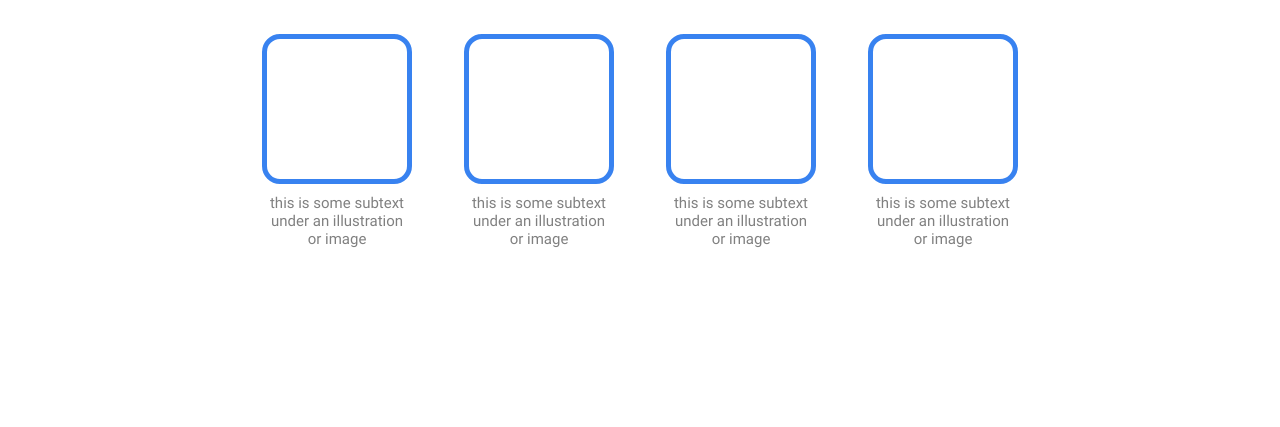
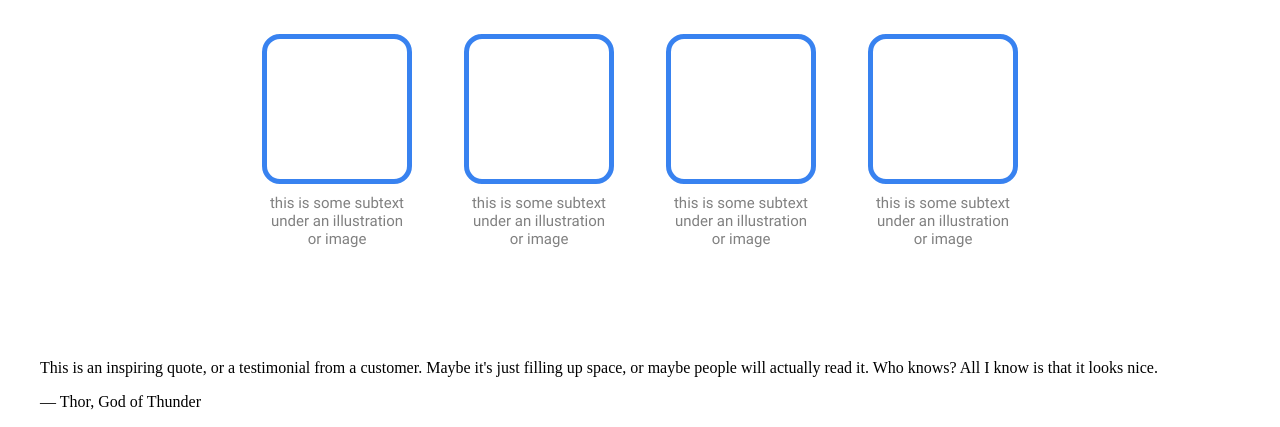
Before and after one commit to jwsoh07/foundations-landing-page, a plain HTML site: page index.html in a window 1280 px wide. Shown: the part 622-1049 px from the top of the page. Before the commit the page ends 965 px from the top, so only its background shows below. Drawn offline with Linux system fonts and the light colour scheme.

Commit message:
Add markup for quote section

```diff
--- a/index.html
+++ b/index.html
@@ -50,6 +50,16 @@
                 <p class="item-text">this is some subtext under an illustration or image</p>
             </div>
         </section>
+        <section>
+            <blockquote cite="https://www.huxley.net/bnw/four.html">
+                <p>
+                    This is an inspiring quote, or a testimonial from a customer. Maybe it's just
+                    filling up space, or maybe people will actually read it. Who knows? All I know
+                    is that it looks nice.
+                </p>
+                <footer>— Thor, God of Thunder</footer>
+              </blockquote>
+        </section>
     </main>
 </body>
 
```
